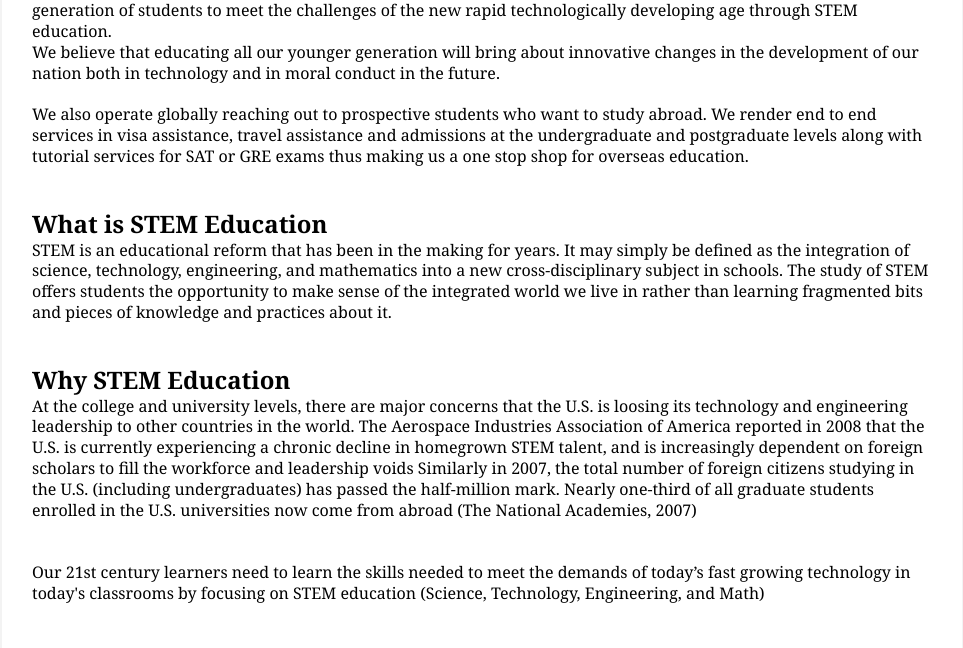
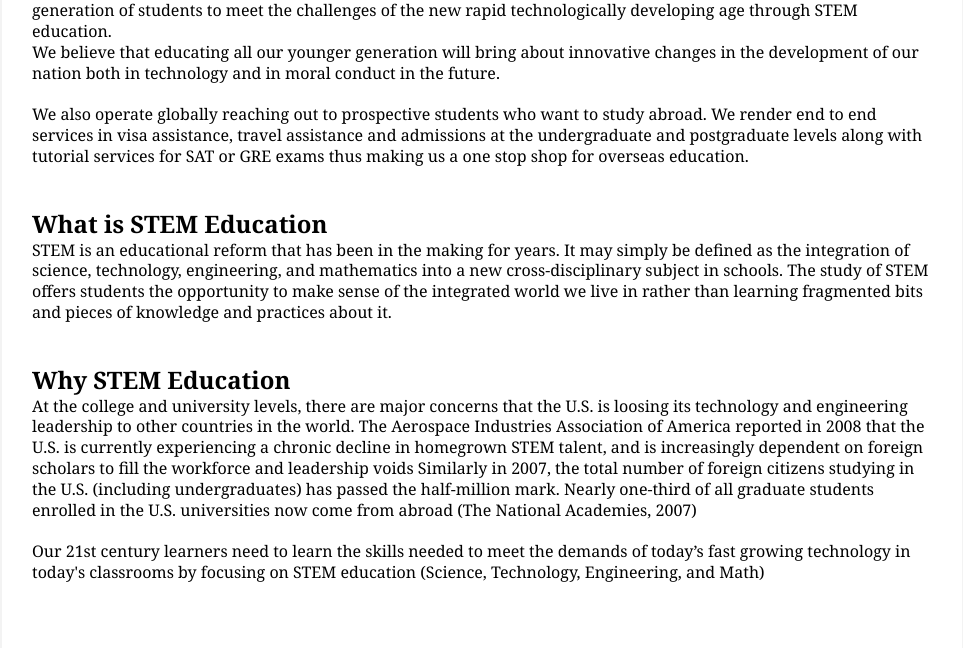
Before and after one commit to AdeAutomation/adeautomation.github.io, a plain HTML site: page aboutus.html in a window 1280 px wide. Shown: the part 652-1300 px from the top of the page, without its empty margins (158-1121 px from the left). Drawn offline with nearby package versions, Linux system fonts and the light colour scheme.

Commit message:
Update aboutus.html

```diff
--- a/aboutus.html
+++ b/aboutus.html
@@ -52,7 +52,7 @@
             Similarly in 2007, the total number of foreign citizens studying in the U.S. (including undergraduates)
             has passed the half-million mark. Nearly one-third of all graduate students enrolled in the U.S.
             universities now come from abroad (The National Academies, 2007)
-        </p><br><br>
+        </p><br>
         <p>Our 21st century learners need to learn the skills needed to meet the demands of today’s fast growing
             technology in today's classrooms by focusing on STEM education (Science, Technology, Engineering, and
             Math)</p>
```
